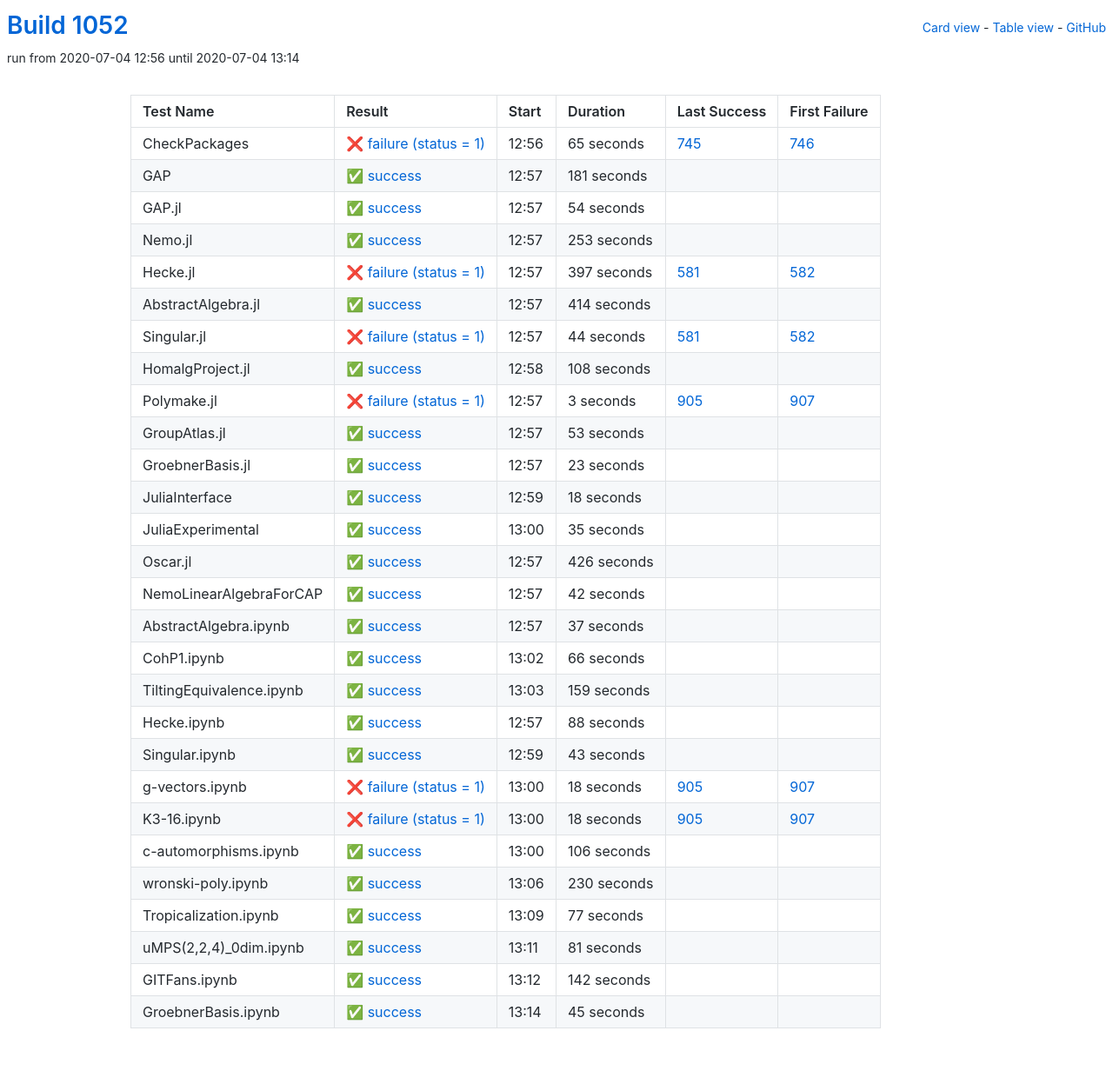
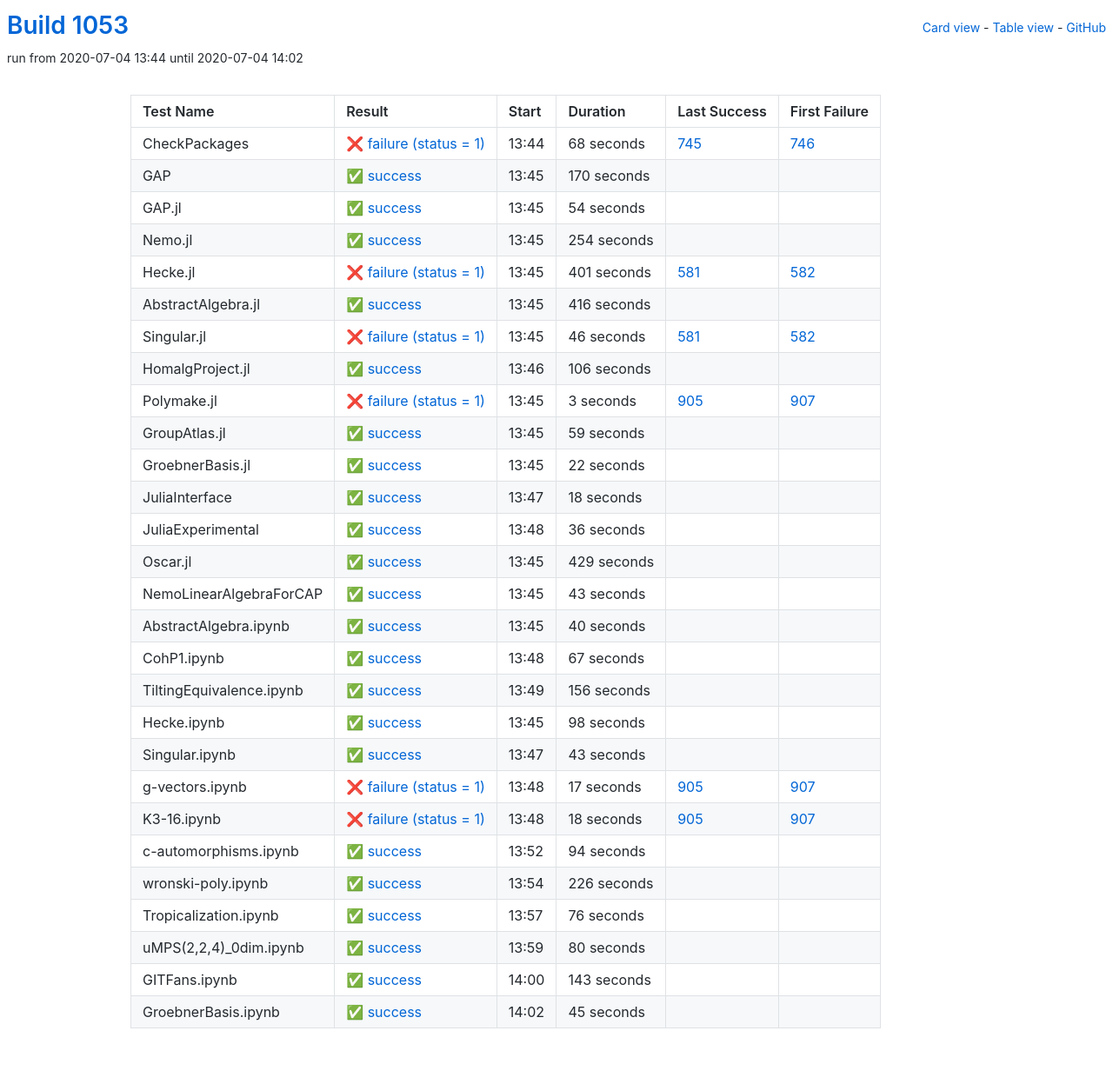
Before and after one commit to oscar-system/oscar-ci-status-1.4, a Jekyll site: the page built from table.html, in a window 1280 px wide. Shown: the whole page at 87% size. Built offline with Jekyll 4.4.1, drawn with Linux system fonts in a browser that asks for light colours.

Commit message:
Build #1053

```diff
--- a/_data/ci.yml
+++ b/_data/ci.yml
@@ -1,6 +1,6 @@
 ---
-build: 1052
-build_url: https://oscarci.mathematik.uni-kl.de/job/oscar-julia-1.4/1052/
+build: 1053
+build_url: https://oscarci.mathematik.uni-kl.de/job/oscar-julia-1.4/1053/
 job: oscar-julia-1.4
 organization: oscar-system
 repo: oscar-ci-status-1.4
@@ -8,32 +8,32 @@ repourl: https://github.com/oscar-system/oscar-ci-status-1.4
 tests:
 - name: CheckPackages
   id: checkpackages
-  log: https://oscarci.mathematik.uni-kl.de/job/oscar-julia-1.4/1052/artifact/logs/build-1052/CheckPackages.log
-  start: 2020-07-04 12:56
+  log: https://oscarci.mathematik.uni-kl.de/job/oscar-julia-1.4/1053/artifact/logs/build-1053/CheckPackages.log
+  start: 2020-07-04 13:44
   success: false
   exitcode: 1
   status: failure
-  duration: 65
+  duration: 68
   last_success: 745
   last_success_url: https://oscarci.mathematik.uni-kl.de/job/oscar-julia-1.4/745/
   first_failure: 746
   first_failure_url: https://oscarci.mathematik.uni-kl.de/job/oscar-julia-1.4/746/
 - name: GAP
   id: gap
-  log: https://oscarci.mathematik.uni-kl.de/job/oscar-julia-1.4/1052/artifact/logs/build-1052/GAP.log
-  start: 2020-07-04 12:57
+  log: https://oscarci.mathematik.uni-kl.de/job/oscar-julia-1.4/1053/artifact/logs/build-1053/GAP.log
+  start: 2020-07-04 13:45
   success: true
   exitcode: 0
   status: success
-  duration: 181
+  duration: 170
   last_success: false
   last_success_url:
   first_failure: false
   first_failure_url:
 - name: GAP.jl
   id: gap-jl
-  log: https://oscarci.mathematik.uni-kl.de/job/oscar-julia-1.4/1052/artifact/logs/build-1052/GAP.jl.log
-  start: 2020-07-04 12:57
+  log: https://oscarci.mathematik.uni-kl.de/job/oscar-julia-1.4/1053/artifact/logs/build-1053/GAP.jl.log
+  start: 2020-07-04 13:45
   success: true
   exitcode: 0
   status: success
@@ -44,68 +44,68 @@ tests:
   first_failure_url:
 - name: Nemo.jl
   id: nemo-jl
-  log: https://oscarci.mathematik.uni-kl.de/job/oscar-julia-1.4/1052/artifact/logs/build-1052/Nemo.jl.log
-  start: 2020-07-04 12:57
+  log: https://oscarci.mathematik.uni-kl.de/job/oscar-julia-1.4/1053/artifact/logs/build-1053/Nemo.jl.log
+  start: 2020-07-04 13:45
   success: true
   exitcode: 0
   status: success
-  duration: 253
+  duration: 254
   last_success: false
   last_success_url:
   first_failure: false
   first_failure_url:
 - name: Hecke.jl
   id: hecke-jl
-  log: https://oscarci.mathematik.uni-kl.de/job/oscar-julia-1.4/1052/artifact/logs/build-1052/Hecke.jl.log
-  start: 2020-07-04 12:57
+  log: https://oscarci.mathematik.uni-kl.de/job/oscar-julia-1.4/1053/artifact/logs/build-1053/Hecke.jl.log
+  start: 2020-07-04 13:45
   success: false
   exitcode: 1
   status: failure
-  duration: 397
+  duration: 401
   last_success: 581
   last_success_url: https://oscarci.mathematik.uni-kl.de/job/oscar-julia-1.4/581/
   first_failure: 582
   first_failure_url: https://oscarci.mathematik.uni-kl.de/job/oscar-julia-1.4/582/
 - name: AbstractAlgebra.jl
   id: abstractalgebra-jl
-  log: https://oscarci.mathematik.uni-kl.de/job/oscar-julia-1.4/1052/artifact/logs/build-1052/AbstractAlgebra.jl.log
-  start: 2020-07-04 12:57
+  log: https://oscarci.mathematik.uni-kl.de/job/oscar-julia-1.4/1053/artifact/logs/build-1053/AbstractAlgebra.jl.log
+  start: 2020-07-04 13:45
   success: true
   exitcode: 0
   status: success
-  duration: 414
+  duration: 416
   last_success: false
   last_success_url:
   first_failure: false
   first_failure_url:
 - name: Singular.jl
   id: singular-jl
-  log: https://oscarci.mathematik.uni-kl.de/job/oscar-julia-1.4/1052/artifact/logs/build-1052/Singular.jl.log
-  start: 2020-07-04 12:57
+  log: https://oscarci.mathematik.uni-kl.de/job/oscar-julia-1.4/1053/artifact/logs/build-1053/Singular.jl.log
+  start: 2020-07-04 13:45
   success: false
   exitcode: 1
   status: failure
-  duration: 44
+  duration: 46
   last_success: 581
   last_success_url: https://oscarci.mathematik.uni-kl.de/job/oscar-julia-1.4/581/
   first_failure: 582
   first_failure_url: https://oscarci.mathematik.uni-kl.de/job/oscar-julia-1.4/582/
 - name: HomalgProject.jl
   id: homalgproject-jl
-  log: https://oscarci.mathematik.uni-kl.de/job/oscar-julia-1.4/1052/artifact/logs/build-1052/HomalgProject.jl.log
-  start: 2020-07-04 12:58
+  log: https://oscarci.mathematik.uni-kl.de/job/oscar-julia-1.4/1053/artifact/logs/build-1053/HomalgProject.jl.log
+  start: 2020-07-04 13:46
   success: true
   exitcode: 0
   status: success
-  duration: 108
+  duration: 106
   last_success: false
   last_success_url:
   first_failure: false
   first_failure_url:
 - name: Polymake.jl
   id: polymake-jl
-  log: https://oscarci.mathematik.uni-kl.de/job/oscar-julia-1.4/1052/artifact/logs/build-1052/Polymake.jl.log
-  start: 2020-07-04 12:57
+  log: https://oscarci.mathematik.uni-kl.de/job/oscar-julia-1.4/1053/artifact/logs/build-1053/Polymake.jl.log
+  start: 2020-07-04 13:45
   success: false
   exitcode: 1
   status: failure
@@ -116,32 +116,32 @@ tests:
   first_failure_url: https://oscarci.mathematik.uni-kl.de/job/oscar-julia-1.4/907/
 - name: GroupAtlas.jl
   id: groupatlas-jl
-  log: https://oscarci.mathematik.uni-kl.de/job/oscar-julia-1.4/1052/artifact/logs/build-1052/GroupAtlas.jl.log
-  start: 2020-07-04 12:57
+  log: https://oscarci.mathematik.uni-kl.de/job/oscar-julia-1.4/1053/artifact/logs/build-1053/GroupAtlas.jl.log
+  start: 2020-07-04 13:45
   success: true
   exitcode: 0
   status: success
-  duration: 53
+  duration: 59
   last_success: false
   last_success_url:
   first_failure: false
   first_failure_url:
 - name: GroebnerBasis.jl
   id: groebnerbasis-jl
-  log: https://oscarci.mathematik.uni-kl.de/job/oscar-julia-1.4/1052/artifact/logs/build-1052/GroebnerBasis.jl.log
-  start: 2020-07-04 12:57
+  log: https://oscarci.mathematik.uni-kl.de/job/oscar-julia-1.4/1053/artifact/logs/build-1053/GroebnerBasis.jl.log
+  start: 2020-07-04 13:45
   success: true
   exitcode: 0
   status: success
-  duration: 23
+  duration: 22
   last_success: false
   last_success_url:
   first_failure: false
   first_failure_url:
 - name: JuliaInterface
   id: juliainterface
-  log: https://oscarci.mathematik.uni-kl.de/job/oscar-julia-1.4/1052/artifact/logs/build-1052/JuliaInterface.log
-  start: 2020-07-04 12:59
+  log: https://oscarci.mathematik.uni-kl.de/job/oscar-julia-1.4/1053/artifact/logs/build-1053/JuliaInterface.log
+  start: 2020-07-04 13:47
   success: true
   exitcode: 0
   status: success
@@ -152,92 +152,92 @@ tests:
   first_failure_url:
 - name: JuliaExperimental
   id: juliaexperimental
-  log: https://oscarci.mathematik.uni-kl.de/job/oscar-julia-1.4/1052/artifact/logs/build-1052/JuliaExperimental.log
-  start: 2020-07-04 13:00
+  log: https://oscarci.mathematik.uni-kl.de/job/oscar-julia-1.4/1053/artifact/logs/build-1053/JuliaExperimental.log
+  start: 2020-07-04 13:48
   success: true
   exitcode: 0
   status: success
-  duration: 35
+  duration: 36
   last_success: false
   last_success_url:
   first_failure: false
   first_failure_url:
 - name: Oscar.jl
   id: oscar-jl
-  log: https://oscarci.mathematik.uni-kl.de/job/oscar-julia-1.4/1052/artifact/logs/build-1052/Oscar.jl.log
-  start: 2020-07-04 12:57
+  log: https://oscarci.mathematik.uni-kl.de/job/oscar-julia-1.4/1053/artifact/logs/build-1053/Oscar.jl.log
+  start: 2020-07-04 13:45
   success: true
   exitcode: 0
   status: success
-  duration: 426
+  duration: 429
   last_success: false
   last_success_url:
   first_failure: false
   first_failure_url:
 - name: NemoLinearAlgebraForCAP
   id: nemolinearalgebraforcap
-  log: https://oscarci.mathematik.uni-kl.de/job/oscar-julia-1.4/1052/artifact/logs/build-1052/NemoLinearAlgebraForCAP.log
-  start: 2020-07-04 12:57
+  log: https://oscarci.mathematik.uni-kl.de/job/oscar-julia-1.4/1053/artifact/logs/build-1053/NemoLinearAlgebraForCAP.log
+  start: 2020-07-04 13:45
   success: true
   exitcode: 0
   status: success
-  duration: 42
+  duration: 43
   last_success: false
   last_success_url:
   first_failure: false
   first_failure_url:
 - name: AbstractAlgebra.ipynb
   id: abstractalgebra-ipynb
-  log: https://oscarci.mathematik.uni-kl.de/job/oscar-julia-1.4/1052/artifact/logs/build-1052/AbstractAlgebra.ipynb.log
-  start: 2020-07-04 12:57
+  log: https://oscarci.mathematik.uni-kl.de/job/oscar-julia-1.4/1053/artifact/logs/build-1053/AbstractAlgebra.ipynb.log
+  start: 2020-07-04 13:45
   success: true
   exitcode: 0
   status: success
-  duration: 37
+  duration: 40
   last_success: false
   last_success_url:
   first_failure: false
   first_failure_url:
 - name: CohP1.ipynb
   id: cohp1-ipynb
-  log: https://oscarci.mathematik.uni-kl.de/job/oscar-julia-1.4/1052/artifact/logs/build-1052/CohP1.ipynb.log
-  start: 2020-07-04 13:02
+  log: https://oscarci.mathematik.uni-kl.de/job/oscar-julia-1.4/1053/artifact/logs/build-1053/CohP1.ipynb.log
+  start: 2020-07-04 13:48
   success: true
   exitcode: 0
   status: success
-  duration: 66
+  duration: 67
   last_success: false
   last_success_url:
   first_failure: false
   first_failure_url:
 - name: TiltingEquivalence.ipynb
   id: tiltingequivalence-ipynb
-  log: https://oscarci.mathematik.uni-kl.de/job/oscar-julia-1.4/1052/artifact/logs/build-1052/TiltingEquivalence.ipynb.log
-  start: 2020-07-04 13:03
+  log: https://oscarci.mathematik.uni-kl.de/job/oscar-julia-1.4/1053/artifact/logs/build-1053/TiltingEquivalence.ipynb.log
+  start: 2020-07-04 13:49
   success: true
   exitcode: 0
   status: success
-  duration: 159
+  duration: 156
   last_success: false
   last_success_url:
   first_failure: false
   first_failure_url:
 - name: Hecke.ipynb
   id: hecke-ipynb
-  log: https://oscarci.mathematik.uni-kl.de/job/oscar-julia-1.4/1052/artifact/logs/build-1052/Hecke.ipynb.log
-  start: 2020-07-04 12:57
+  log: https://oscarci.mathematik.uni-kl.de/job/oscar-julia-1.4/1053/artifact/logs/build-1053/Hecke.ipynb.log
+  start: 2020-07-04 13:45
   success: true
   exitcode: 0
   status: success
-  duration: 88
+  duration: 98
   last_success: false
   last_success_url:
   first_failure: false
   first_failure_url:
 - name: Singular.ipynb
   id: singular-ipynb
-  log: https://oscarci.mathematik.uni-kl.de/job/oscar-julia-1.4/1052/artifact/logs/build-1052/Singular.ipynb.log
-  start: 2020-07-04 12:59
+  log: https://oscarci.mathematik.uni-kl.de/job/oscar-julia-1.4/1053/artifact/logs/build-1053/Singular.ipynb.log
+  start: 2020-07-04 13:47
   success: true
   exitcode: 0
   status: success
@@ -248,20 +248,20 @@ tests:
   first_failure_url:
 - name: g-vectors.ipynb
   id: g-vectors-ipynb
-  log: https://oscarci.mathematik.uni-kl.de/job/oscar-julia-1.4/1052/artifact/logs/build-1052/g-vectors.ipynb.log
-  start: 2020-07-04 13:00
+  log: https://oscarci.mathematik.uni-kl.de/job/oscar-julia-1.4/1053/artifact/logs/build-1053/g-vectors.ipynb.log
+  start: 2020-07-04 13:48
   success: false
   exitcode: 1
   status: failure
-  duration: 18
+  duration: 17
   last_success: 905
   last_success_url: https://oscarci.mathematik.uni-kl.de/job/oscar-julia-1.4/905/
   first_failure: 907
   first_failure_url: https://oscarci.mathematik.uni-kl.de/job/oscar-julia-1.4/907/
 - name: K3-16.ipynb
   id: k3-16-ipynb
-  log: https://oscarci.mathematik.uni-kl.de/job/oscar-julia-1.4/1052/artifact/logs/build-1052/K3-16.ipynb.log
-  start: 2020-07-04 13:00
+  log: https://oscarci.mathematik.uni-kl.de/job/oscar-julia-1.4/1053/artifact/logs/build-1053/K3-16.ipynb.log
+  start: 2020-07-04 13:48
   success: false
   exitcode: 1
   status: failure
@@ -272,68 +272,68 @@ tests:
   first_failure_url: https://oscarci.mathematik.uni-kl.de/job/oscar-julia-1.4/907/
 - name: c-automorphisms.ipynb
   id: c-automorphisms-ipynb
-  log: https://oscarci.mathematik.uni-kl.de/job/oscar-julia-1.4/1052/artifact/logs/build-1052/c-automorphisms.ipynb.log
-  start: 2020-07-04 13:00
+  log: https://oscarci.mathematik.uni-kl.de/job/oscar-julia-1.4/1053/artifact/logs/build-1053/c-automorphisms.ipynb.log
+  start: 2020-07-04 13:52
   success: true
   exitcode: 0
   status: success
-  duration: 106
+  duration: 94
   last_success: false
   last_success_url:
   first_failure: false
   first_failure_url:
 - name: wronski-poly.ipynb
   id: wronski-poly-ipynb
-  log: https://oscarci.mathematik.uni-kl.de/job/oscar-julia-1.4/1052/artifact/logs/build-1052/wronski-poly.ipynb.log
-  start: 2020-07-04 13:06
+  log: https://oscarci.mathematik.uni-kl.de/job/oscar-julia-1.4/1053/artifact/logs/build-1053/wronski-poly.ipynb.log
+  start: 2020-07-04 13:54
   success: true
   exitcode: 0
   status: success
-  duration: 230
+  duration: 226
   last_success: false
   last_success_url:
   first_failure: false
   first_failure_url:
 - name: Tropicalization.ipynb
   id: tropicalization-ipynb
-  log: https://oscarci.mathematik.uni-kl.de/job/oscar-julia-1.4/1052/artifact/logs/build-1052/Tropicalization.ipynb.log
-  start: 2020-07-04 13:09
+  log: https://oscarci.mathematik.uni-kl.de/job/oscar-julia-1.4/1053/artifact/logs/build-1053/Tropicalization.ipynb.log
+  start: 2020-07-04 13:57
   success: true
   exitcode: 0
   status: success
-  duration: 77
+  duration: 76
   last_success: false
   last_success_url:
   first_failure: false
   first_failure_url:
 - name: uMPS(2,2,4)_0dim.ipynb
   id: umps-2-2-4-0dim-ipynb
-  log: https://oscarci.mathematik.uni-kl.de/job/oscar-julia-1.4/1052/artifact/logs/build-1052/uMPS-2-2-4-_0dim.ipynb.log
-  start: 2020-07-04 13:11
+  log: https://oscarci.mathematik.uni-kl.de/job/oscar-julia-1.4/1053/artifact/logs/build-1053/uMPS-2-2-4-_0dim.ipynb.log
+  start: 2020-07-04 13:59
   success: true
   exitcode: 0
   status: success
-  duration: 81
+  duration: 80
   last_success: false
   last_success_url:
   first_failure: false
   first_failure_url:
 - name: GITFans.ipynb
   id: gitfans-ipynb
-  log: https://oscarci.mathematik.uni-kl.de/job/oscar-julia-1.4/1052/artifact/logs/build-1052/GITFans.ipynb.log
-  start: 2020-07-04 13:12
+  log: https://oscarci.mathematik.uni-kl.de/job/oscar-julia-1.4/1053/artifact/logs/build-1053/GITFans.ipynb.log
+  start: 2020-07-04 14:00
   success: true
   exitcode: 0
   status: success
-  duration: 142
+  duration: 143
   last_success: false
   last_success_url:
   first_failure: false
   first_failure_url:
 - name: GroebnerBasis.ipynb
   id: groebnerbasis-ipynb
-  log: https://oscarci.mathematik.uni-kl.de/job/oscar-julia-1.4/1052/artifact/logs/build-1052/GroebnerBasis.ipynb.log
-  start: 2020-07-04 13:14
+  log: https://oscarci.mathematik.uni-kl.de/job/oscar-julia-1.4/1053/artifact/logs/build-1053/GroebnerBasis.ipynb.log
+  start: 2020-07-04 14:02
   success: true
   exitcode: 0
   status: success
```
Also changed, not shown: README.md.
